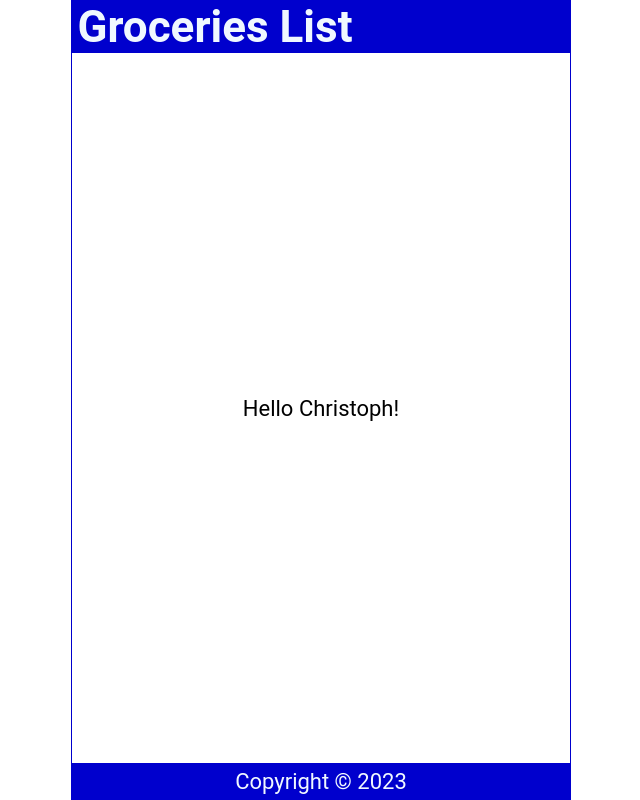
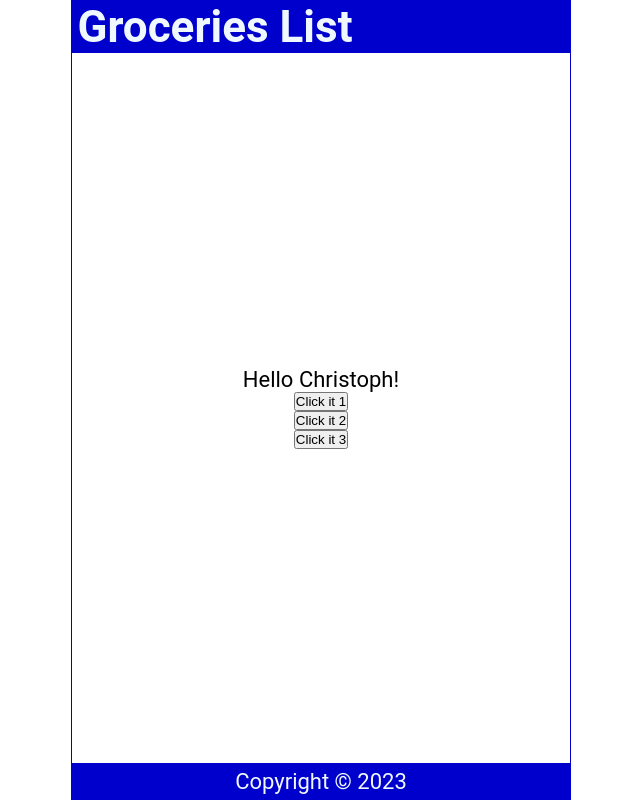
Before and after one commit to Chris10014/01tut, a React (Create React App) app: page / in a window 1280 px wide. Shown: the whole page, without its empty margins (319-959 px from the left). Built offline with nearby package versions, Linux system fonts and the light colour scheme; the HTML template or start-up script is replaced by a standard one.

Commit message:
React Click events
On branch ReactClickEvents
 Changes to be committed:
	modified:   src/ContentComponent.js

```diff
--- a/src/ContentComponent.js
+++ b/src/ContentComponent.js
@@ -1,17 +1,31 @@
 const ContentComponent = () => {
 
-    const handelNameChange = () => {
+    const handleNameChange = () => {
         const names = ["Christoph", "Thomas", "Kerstin"];
         const int = Math.floor(Math.random() * 3);
         return names[int];
     }
+
+    const handleClick = () => {
+      console.log("You clicked it.")
+    }
+
+    const handleClick2 = (name) => {
+      console.log(`${name} was clicked.`)
+    }
+
+    const handleClick3 = (e) => {
+      console.log(e.target.innerText)
+    }
+
   return (
     <main>
-        <p>
-            Hello {handelNameChange()}!
-        </p>
+      <p onDoubleClick={handleClick}>Hello {handleNameChange()}!</p>
+      <button onClick={handleClick}>Click it 1</button> {/* Adding an easy function */}
+      <button onClick={() => handleClick2("Christoph")}>Click it 2</button> {/* Adding an anonymous function with param */}
+      <button onClick={(e) => handleClick3(e)}>Click it 3</button>
     </main>
-  )
+  );
 }
 
 export default ContentComponent
```
